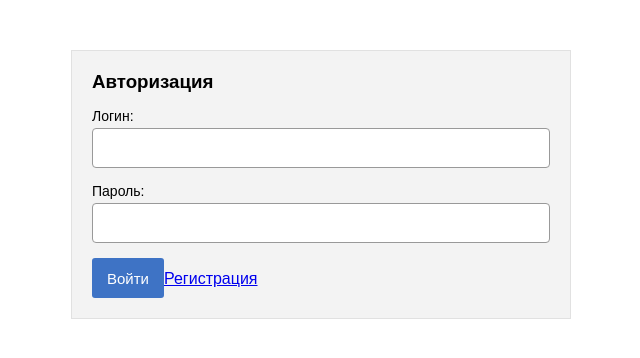
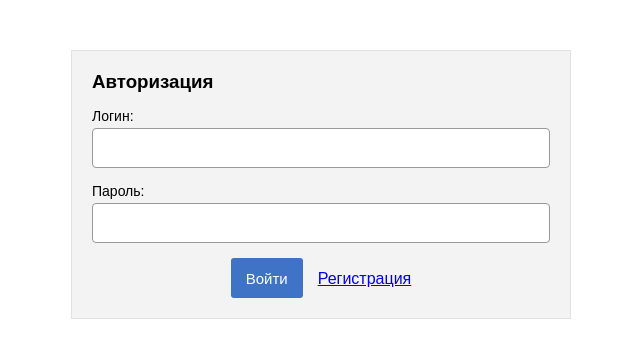
Before and after one commit to shoom3301/kozyol-game, a React (Create React App) app in the folder client/: page /authorization in a window 1280 px wide. Shown: the top 358 px of the page, without its empty margins (319-959 px from the left). Built offline with nearby package versions, Linux system fonts and the light colour scheme.

Commit message:
Auth link

```diff
--- a/client/src/components/containers/authorization/authorization.elements.ts
+++ b/client/src/components/containers/authorization/authorization.elements.ts
@@ -1,4 +1,5 @@
 import styled, { css } from 'styled-components';
+import {Link} from 'react-router-dom';
 
 export const AuthorizationContainer = styled.div`
   width: 500px;
@@ -12,16 +13,15 @@ export const FormContainer = styled.div`
     padding: 20px;
 `;
 
-export const Box = styled.div<{error?: boolean}>`
+export const Box = styled.div<{align?: string}>`
     margin-bottom: 15px;
 
     :last-child {
         margin-bottom: 0;
     }
 
-    ${({error}) => error && css`
-        color: #d52315;
-        font-size: 13px;
+    ${({align}) => align === 'center' && css`
+        text-align: center;
     `}
 `;
 
@@ -34,3 +34,7 @@ export const Label = styled.label`
     font-size: 14px;
     margin-bottom: 4px;
 `;
+
+export const AuthLink = styled(Link)`
+  margin-left: 15px;
+`;
--- a/client/src/components/containers/authorization/authorization.tsx
+++ b/client/src/components/containers/authorization/authorization.tsx
@@ -1,8 +1,7 @@
 import React, {ChangeEvent, Component} from 'react';
 import {UIInput} from 'ui-elements/input';
 import {UIButton} from 'ui-elements/button';
-import {Box, FormContainer, Label, Title, AuthorizationContainer} from './authorization.elements';
-import {Link} from 'react-router-dom';
+import {Box, FormContainer, Label, Title, AuthorizationContainer, AuthLink} from './authorization.elements';
 import {authorizationRoute, mainRoute, registrationRoute} from 'router/routerPaths';
 import {authService} from 'services/auth.service';
 import {history} from 'router/router';
@@ -67,13 +66,13 @@ export class Authorization extends Component<AuthorizationProps, AuthorizationSt
                                  value={this.state.password}
                                  onChange={this.onChangePassword}/>
                     </Box>
-                    <Box>
+                    <Box align="center">
                         <UIButton onClick={this.signIn}>
                             {this.props.isRegistration ? 'Зарегистрироваться' : 'Войти'}
                         </UIButton>
-                        <Link to={this.props.isRegistration ? authorizationRoute : registrationRoute}>
+                        <AuthLink to={this.props.isRegistration ? authorizationRoute : registrationRoute}>
                             {this.props.isRegistration ? 'Авторизация' : 'Регистрация'}
-                        </Link>
+                        </AuthLink>
                     </Box>
                 </FormContainer>
             </AuthorizationContainer>
```
